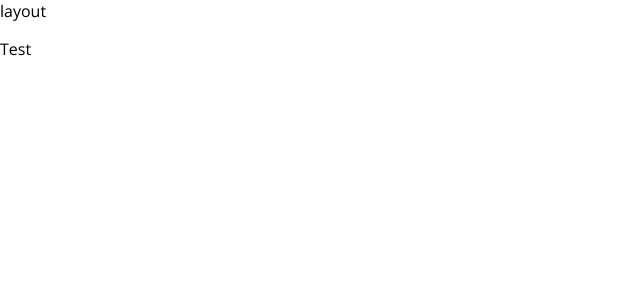
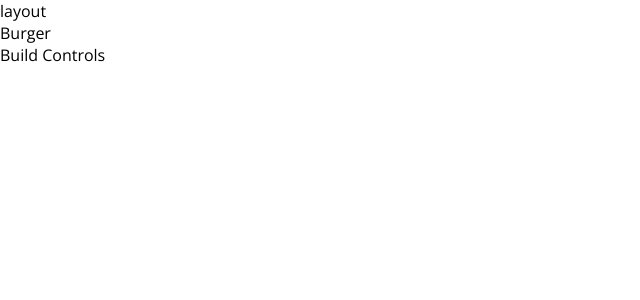
Before and after one commit to SwarnaKishore/react-burger-builder, a React (Create React App) app: page / in a window 1280 px wide. Shown: the top 300 px of the page, without its empty margins (0-640 px from the left). Built offline with nearby package versions, Linux system fonts and the light colour scheme.

Commit message:
updated burger builder

```diff
--- a/src/App.js
+++ b/src/App.js
@@ -1,12 +1,13 @@
 import logo from './logo.svg';
 import './App.css';
 import Layout from './components/Layout/Layout';
+import BurgerBuilder from './containers/BurgerBuilder/BurgerBuilder';
 
 function App() {
   return (
     <div>
     <Layout>
-      <p>Test</p>
+      <BurgerBuilder />
     </Layout>
     </div>
   );
--- /dev/null
+++ b/src/components/Layout/Layout.css
@@ -0,0 +1,3 @@
+.Content  {
+    margin-top: 16px;
+}
--- a/src/components/Layout/Layout.js
+++ b/src/components/Layout/Layout.js
@@ -1,10 +1,13 @@
 import React from 'react';
 import Aux from '../../HOC/Aux';
+import classes from './Layout.css';
 
 const layout = (props) => (
     <Aux>
-         <div>layout</div>
-        <main>{props.children}</main>
+        <div>layout</div>
+        <main className={classes.Content}>
+            {props.children}
+        </main>
     </Aux>
 );
 
--- /dev/null
+++ b/src/containers/BurgerBuilder/BurgerBuilder.js
@@ -0,0 +1,15 @@
+import React, { Component } from 'react';
+import Aux from '../../HOC/Aux';
+
+class BurgerBuilder extends Component {
+    render() {
+        return (
+            <Aux>
+                <div>Burger</div>
+                <div>Build Controls</div>
+            </Aux>
+            );
+    }
+}
+
+export default BurgerBuilder;
```
Also changed, not shown: src/App.css (line endings or trailing spaces).
